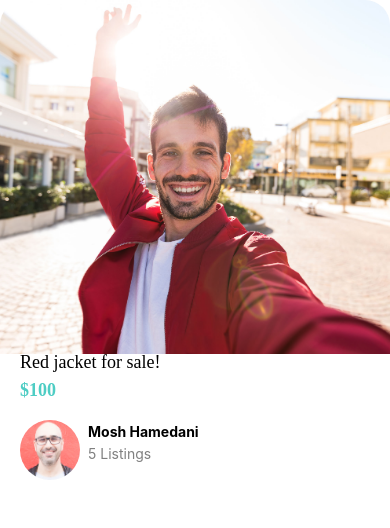
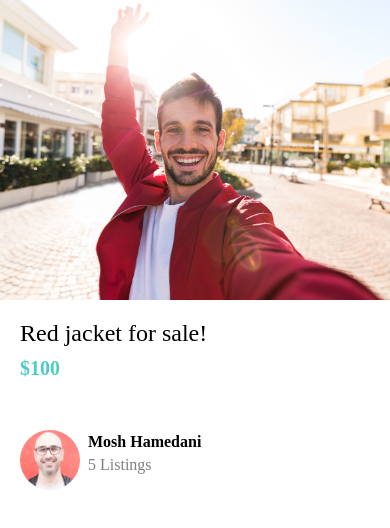
Before and after one commit to ndockens/done-with-it-react-native, a React Native app: screen / in a window 390 px wide. Shown: the top 528 px of the page. Built offline with nearby package versions, Linux system fonts and the light colour scheme.

Commit message:
Refactored listing details screen

```diff
--- /dev/null
+++ b/app/components/ListItem.js
@@ -0,0 +1,44 @@
+import React from "react";
+import { StyleSheet, View, Image } from "react-native";
+import AppText from "../components/AppText";
+
+import colors from "../config/colors";
+
+function ListItem({ userName, profileImage, listingCount }) {
+  return (
+    <View style={styles.container}>
+      <Image style={styles.profileImage} source={profileImage} />
+      <View style={styles.detailsContainer}>
+        <AppText style={styles.userName}>{userName}</AppText>
+        <AppText style={styles.listings}>{listingCount} Listings</AppText>
+      </View>
+    </View>
+  );
+}
+
+const styles = StyleSheet.create({
+  container: {
+    flexDirection: "row",
+    padding: 20,
+  },
+  detailsContainer: {
+    paddingVertical: 3,
+    paddingHorizontal: 8,
+  },
+  listings: {
+    marginTop: 5,
+    color: colors.gray,
+    fontSize: 16,
+  },
+  profileImage: {
+    height: 60,
+    width: 60,
+    borderRadius: 50,
+  },
+  userName: {
+    fontSize: 16,
+    fontWeight: "bold",
+  },
+});
+
+export default ListItem;
--- a/app/config/colors.js
+++ b/app/config/colors.js
@@ -3,4 +3,5 @@ export default {
   secondary: "#4ecdc4",
   black: "#000",
   white: "#fff",
+  gray: "gray",
 };
--- a/app/screens/ListingDetailsScreen.js
+++ b/app/screens/ListingDetailsScreen.js
@@ -1,55 +1,44 @@
 import React from "react";
-import { StyleSheet, Text, View, Image } from "react-native";
+import { StyleSheet, View, Image } from "react-native";
+import AppText from "../components/AppText";
+import ListItem from "../components/ListItem";
 
-import Card from "../components/Card";
+import colors from "../config/colors";
 
 function ListingDetailsScreen(props) {
   return (
-    <View style={styles.container}>
-      <Card
-        title="Red jacket for sale!"
-        subTitle="$100"
-        image={require("../assets/jacket.jpg")}
+    <View>
+      <Image style={styles.image} source={require("../assets/jacket.jpg")} />
+      <View style={styles.detailsContainer}>
+        <AppText style={styles.title}>Red jacket for sale!</AppText>
+        <AppText style={styles.price}>$100</AppText>
+      </View>
+      <ListItem
+        userName="Mosh Hamedani"
+        profileImage={require("../assets/mosh.jpg")}
+        listingCount={5}
       />
-      <View style={styles.userProfile}>
-        <Image
-          style={styles.userAvatar}
-          source={require("../assets/mosh.jpg")}
-        />
-        <View style={styles.userInfoContainer}>
-          <Text style={styles.userName}>Mosh Hamedani</Text>
-          <Text style={styles.userListings}>5 Listings</Text>
-        </View>
-      </View>
     </View>
   );
 }
 
 const styles = StyleSheet.create({
-  container: {
-    flex: 1,
+  detailsContainer: {
+    padding: 20,
   },
-  userAvatar: {
-    height: 60,
-    width: 60,
-    resizeMode: "contain",
-    borderRadius: 50,
+  image: {
+    width: "100%",
+    height: 300,
   },
-  userInfoContainer: {
-    paddingTop: 3,
-    paddingLeft: 8,
+  price: {
+    color: colors.secondary,
+    fontWeight: "bold",
+    fontSize: 20,
+    marginVertical: 10,
   },
-  userListings: {
-    paddingTop: 5,
-    color: "gray",
-  },
-  userName: {
-    fontWeight: "bold",
-  },
-  userProfile: {
-    flexDirection: "row",
-    marginTop: 20,
-    paddingHorizontal: 20,
+  title: {
+    fontSize: 24,
+    fontWeight: "500",
   },
 });
 
```
